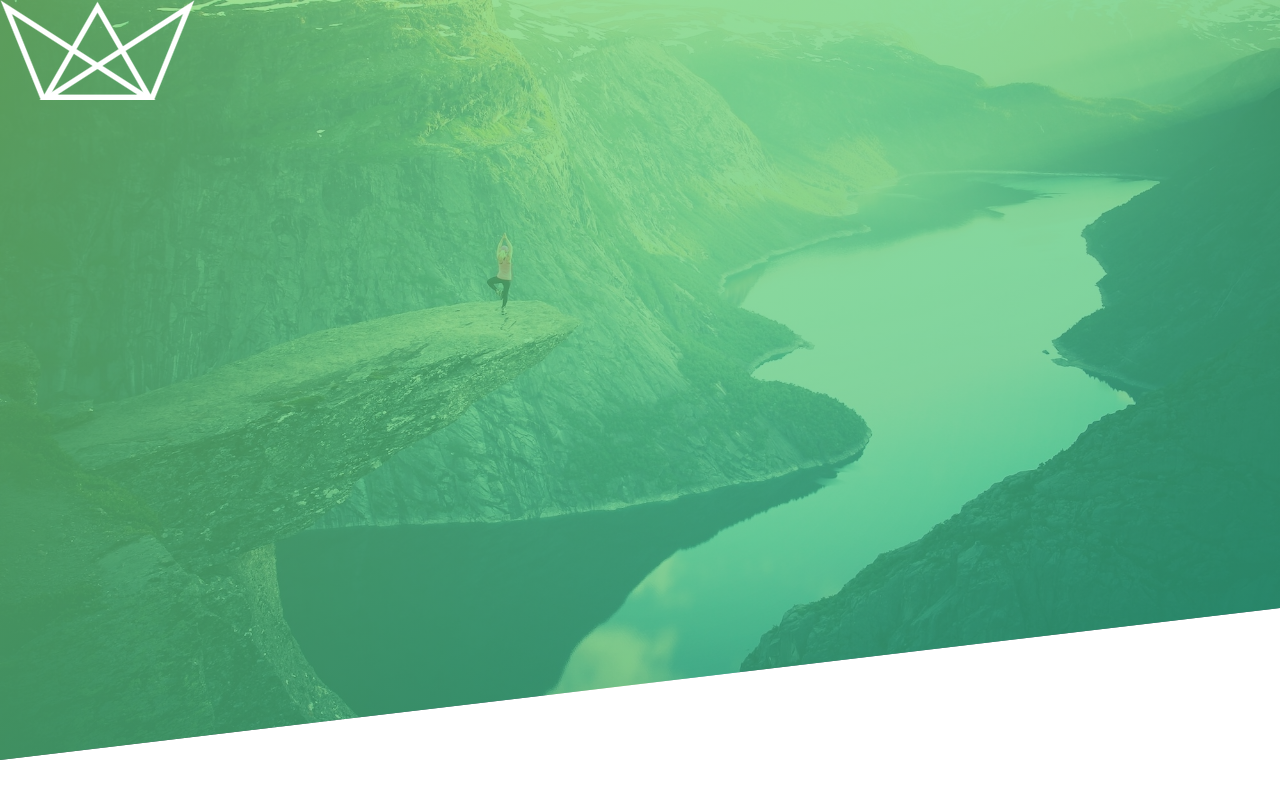
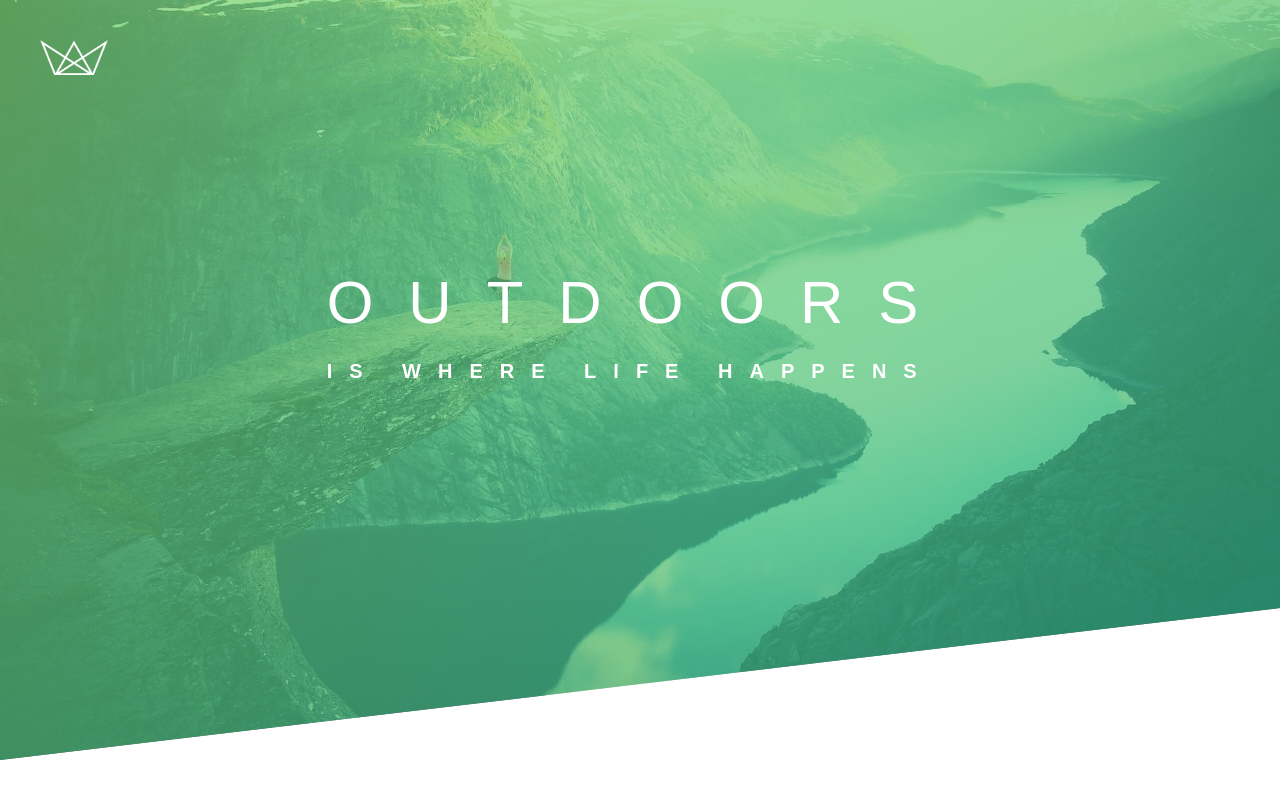
Before and after one commit to Pantelija96/css, a plain HTML site: page index.html in a window 1280 px wide. Drawn offline with Linux system fonts and the light colour scheme.

Commit message:
logo and text styled

```diff
--- a/index.html
+++ b/index.html
@@ -7,8 +7,19 @@
     <body>
         <header class="header">
             <div class="logo-box">
-                <img src="img/logo-white.png" alt="logo" class="logo" />
+                <a href="index.html">
+                    <img src="img/logo-white.png" alt="logo" class="logo" />
+                </a>
             </div>
+
+            <div class="text-box">
+                <h1 class="heading-primary">
+                    <span class="heading-primary-main">Outdoors</span>
+                    <span class="heading-primary-sub">is where life happens</span>
+                </h1>
+            </div>
+
+
         </header>
     </body>
 </html>
--- a/style.css
+++ b/style.css
@@ -19,3 +19,40 @@ body {
     background-position: top;
     clip-path: polygon(0 0, 100% 0, 100% 80%, 0 100%);
 }
+
+.logo-box{
+    position: absolute;
+    top: 40px;
+    left: 40px;
+}
+
+.logo{
+    height: 35px;
+}
+
+.text-box{
+    position: absolute;
+    top: 40%;
+    left: 50%;
+    transform: translate(-50%, -50%);
+}
+
+.heading-primary{
+    color: #fff;
+    text-transform: uppercase;
+
+}
+
+.heading-primary-main{
+    display: block;
+    font-size: 60px;
+    font-weight: 400;
+    letter-spacing: 35px;
+}
+
+.heading-primary-sub{
+    display: block;
+    font-size: 20px;
+    letter-spacing: 17px;
+    font-weight: 700;
+}
```
